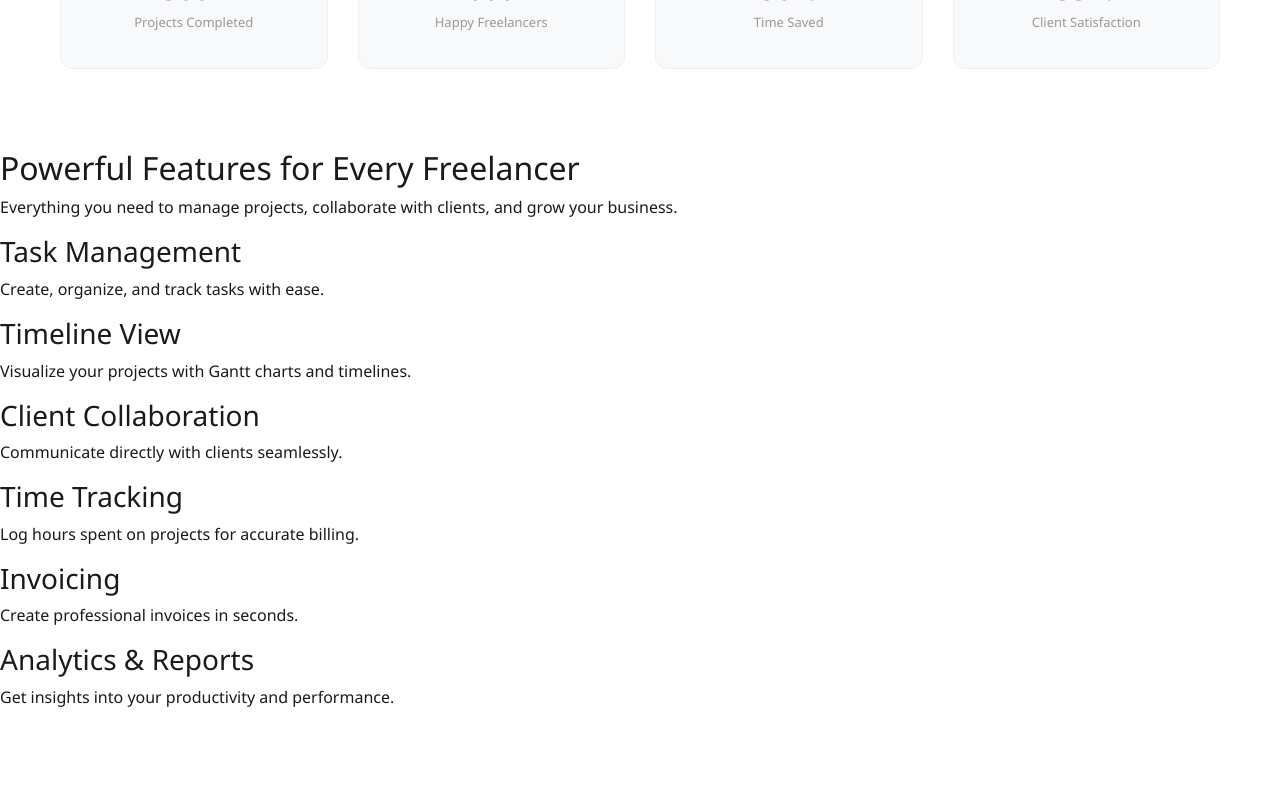
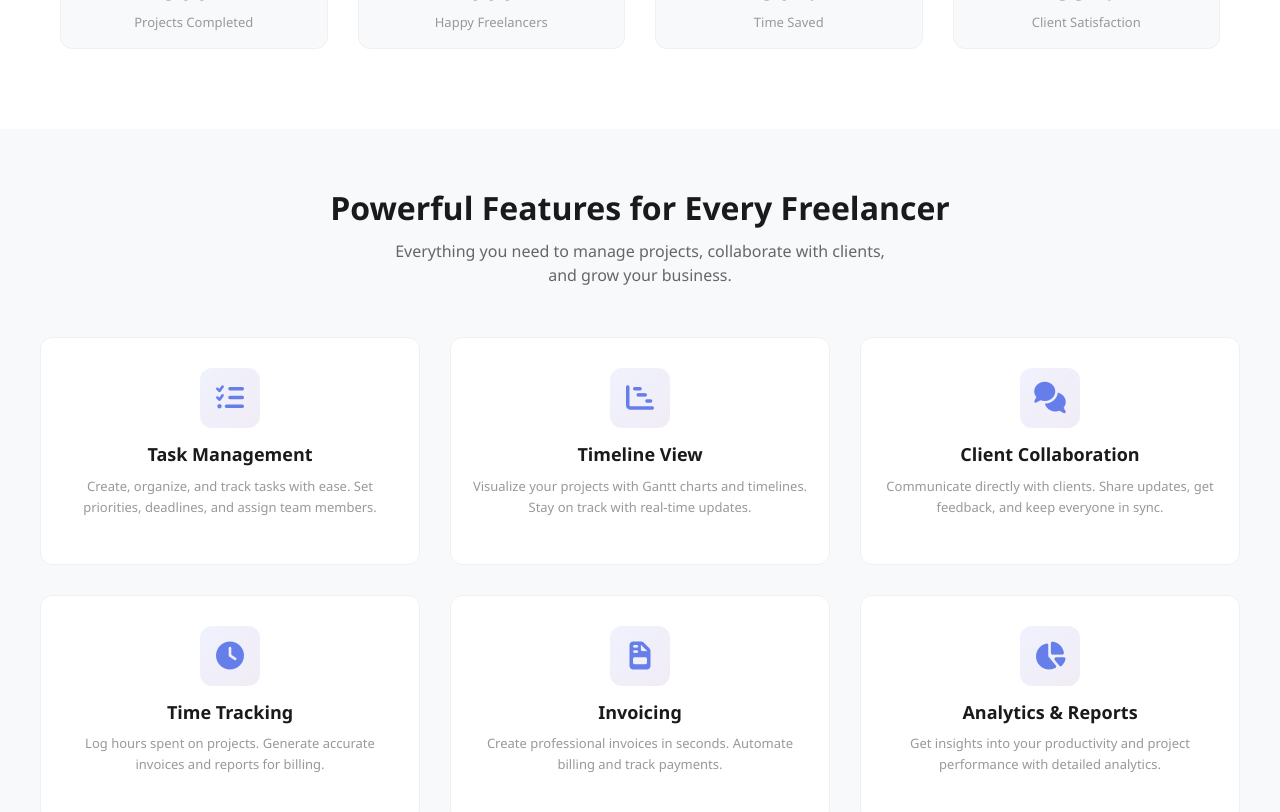
Before and after one commit to HafsaAyesha/ProjectManger, a React (Create React App) app in the folder frontend/: page / in a window 1280 px wide. Shown: the part 880-1692 px from the top of the page. Built offline with nearby package versions, Linux system fonts and the light colour scheme.

Commit message:
fixed the features of homepage

```diff
--- a/frontend/public/index.html
+++ b/frontend/public/index.html
@@ -10,38 +10,17 @@
       content="Web site created using create-react-app"
     />
     <link rel="apple-touch-icon" href="%PUBLIC_URL%/logo192.png" />
-    <!--
-      manifest.json provides metadata used when your web app is installed on a
-      user's mobile device or desktop. See https://developers.google.com/web/fundamentals/web-app-manifest/
-    -->
     <link rel="manifest" href="%PUBLIC_URL%/manifest.json" />
+
     <link href="https://cdn.jsdelivr.net/npm/bootstrap@5.3.8/dist/css/bootstrap.min.css" rel="stylesheet" integrity="sha384-sRIl4kxILFvY47J16cr9ZwB07vP4J8+LH7qKQnuqkuIAvNWLzeN8tE5YBujZqJLB" crossorigin="anonymous">
-    <!--
-      Notice the use of %PUBLIC_URL% in the tags above.
-      It will be replaced with the URL of the `public` folder during the build.
-      Only files inside the `public` folder can be referenced from the HTML.
 
-      Unlike "/favicon.ico" or "favicon.ico", "%PUBLIC_URL%/favicon.ico" will
-      work correctly both with client-side routing and a non-root public URL.
-      Learn how to configure a non-root public URL by running `npm run build`.
-    -->
+    <link rel="stylesheet" href="https://cdnjs.cloudflare.com/ajax/libs/font-awesome/7.0.1/css/all.min.css">
+
     <title>React App</title>
   </head>
   <body>
     <noscript>You need to enable JavaScript to run this app.</noscript>
     <div id="root"></div>
-    <!--
-      This HTML file is a template.
-      If you open it directly in the browser, you will see an empty page.
-
-      You can add webfonts, meta tags, or analytics to this file.
-      The build step will place the bundled scripts into the <body> tag.
-
-      To begin the development, run `npm start` or `yarn start`.
-      To create a production bundle, use `npm run build` or `yarn build`.
-    -->
-
-
     <script src="https://cdn.jsdelivr.net/npm/bootstrap@5.3.8/dist/js/bootstrap.bundle.min.js" integrity="sha384-FKyoEForCGlyvwx9Hj09JcYn3nv7wiPVlz7YYwJrWVcXK/BmnVDxM+D2scQbITxI" crossorigin="anonymous"></script>
   </body>
 </html>
--- a/frontend/src/components/Features/Features.css
+++ b/frontend/src/components/Features/Features.css
@@ -1,3 +1,4 @@
+/* --- Features Section Styling --- */
 .features {
     padding: 60px 20px;
     background: #f8f9fb;
@@ -23,9 +24,11 @@
 }
 
 .features-grid {
-    display: flex;
-    flex-direction: column;
-    gap: 20px;
+    display: grid; /* Changed from flex-direction: column to grid for better responsiveness */
+    grid-template-columns: repeat(auto-fit, minmax(280px, 1fr));
+    gap: 30px; /* Increased gap for better spacing */
+    max-width: 1200px; /* Optional: Center the grid content */
+    margin: 0 auto; /* Optional: Center the grid content */
 }
 
 .feature-card {
@@ -69,20 +72,15 @@
     line-height: 1.6;
 }
 
-/* MEDIA QUERIES */
-@media (min-width: 601px) {
-    .features-grid {
-        display: grid;
-        grid-template-columns: repeat(2, 1fr);
-        gap: 30px;
+/* --- Responsive Adjustments (Optional but Recommended) --- */
+@media (max-width: 768px) {
+    .features {
+        padding: 40px 15px;
     }
-    .section-header h2 { font-size: 36px; }
+
+    .section-header h2 {
+        font-size: 28px;
+    }
+
+    /* .features-grid will now stack or use the minmax(280px, 1fr) for one column if needed */
 }
-
-@media (min-width: 993px) {
-    .features-grid {
-        grid-template-columns: repeat(3, 1fr);
-        gap: 40px;
-    }
-    .section-header h2 { font-size: 42px; }
-}
--- a/frontend/src/components/Features/Features.jsx
+++ b/frontend/src/components/Features/Features.jsx
@@ -1,15 +1,16 @@
 import React from 'react';
+import './Features.css'; // Import the CSS file
+
+const featureData = [
+    { icon: 'fa-list-check', title: 'Task Management', description: 'Create, organize, and track tasks with ease. Set priorities, deadlines, and assign team members.' },
+    { icon: 'fa-chart-gantt', title: 'Timeline View', description: 'Visualize your projects with Gantt charts and timelines. Stay on track with real-time updates.' },
+    { icon: 'fa-comments', title: 'Client Collaboration', description: 'Communicate directly with clients. Share updates, get feedback, and keep everyone in sync.' },
+    { icon: 'fa-clock', title: 'Time Tracking', description: 'Log hours spent on projects. Generate accurate invoices and reports for billing.' },
+    { icon: 'fa-file-invoice', title: 'Invoicing', description: 'Create professional invoices in seconds. Automate billing and track payments.' },
+    { icon: 'fa-chart-pie', title: 'Analytics & Reports', description: 'Get insights into your productivity and project performance with detailed analytics.' },
+];
 
 const Features = () => {
-  const features = [
-    { icon: "fa-list-check", title: "Task Management", desc: "Create, organize, and track tasks with ease." },
-    { icon: "fa-chart-gantt", title: "Timeline View", desc: "Visualize your projects with Gantt charts and timelines." },
-    { icon: "fa-comments", title: "Client Collaboration", desc: "Communicate directly with clients seamlessly." },
-    { icon: "fa-clock", title: "Time Tracking", desc: "Log hours spent on projects for accurate billing." },
-    { icon: "fa-file-invoice", title: "Invoicing", desc: "Create professional invoices in seconds." },
-    { icon: "fa-chart-pie", title: "Analytics & Reports", desc: "Get insights into your productivity and performance." },
-  ];
-
     return (
         <section className="features" id="features">
             <div className="section-header">
@@ -17,16 +18,19 @@ const Features = () => {
                 <p>Everything you need to manage projects, collaborate with clients, and grow your business.</p>
             </div>
             <div className="features-grid">
-        {features.map((feature, index) => (
+                {featureData.map((feature, index) => (
                     <div className="feature-card" key={index}>
-            <div className="feature-icon"><i className={`fa-solid ${feature.icon}`}></i></div>
+                        <div className="feature-icon">
+                            {/* Note: Requires a library like Font Awesome to be included in your project */}
+                            <i className={`fa-solid ${feature.icon}`}></i>
+                        </div>
                         <h3>{feature.title}</h3>
-            <p>{feature.desc}</p>
+                        <p>{feature.description}</p>
                     </div>
                 ))}
             </div>
         </section>
     );
-};
+}
 
 export default Features;
--- a/frontend/src/components/Stats/Stats.css
+++ b/frontend/src/components/Stats/Stats.css
@@ -8,8 +8,8 @@
 }
 
 .info {
-    text-align: center;
-    padding: 20px;
+    text-align: center; /* Ensures h2, p, and inline content are centered */
+    padding-top: 20px;
     border-radius: 12px;
     background: #f8f9fb;
     border: 1px solid #f0f0f0;
@@ -30,7 +30,7 @@
     display: flex;
     align-items: center;
     justify-content: center;
-    margin: 0 auto 12px;
+    margin: 0 auto 12px; /* Centers the block element horizontally */
     box-shadow: 0 4px 12px rgba(102, 126, 234, 0.2);
 }
 
```
Lines whose indentation alone changed are shown as unchanged.
